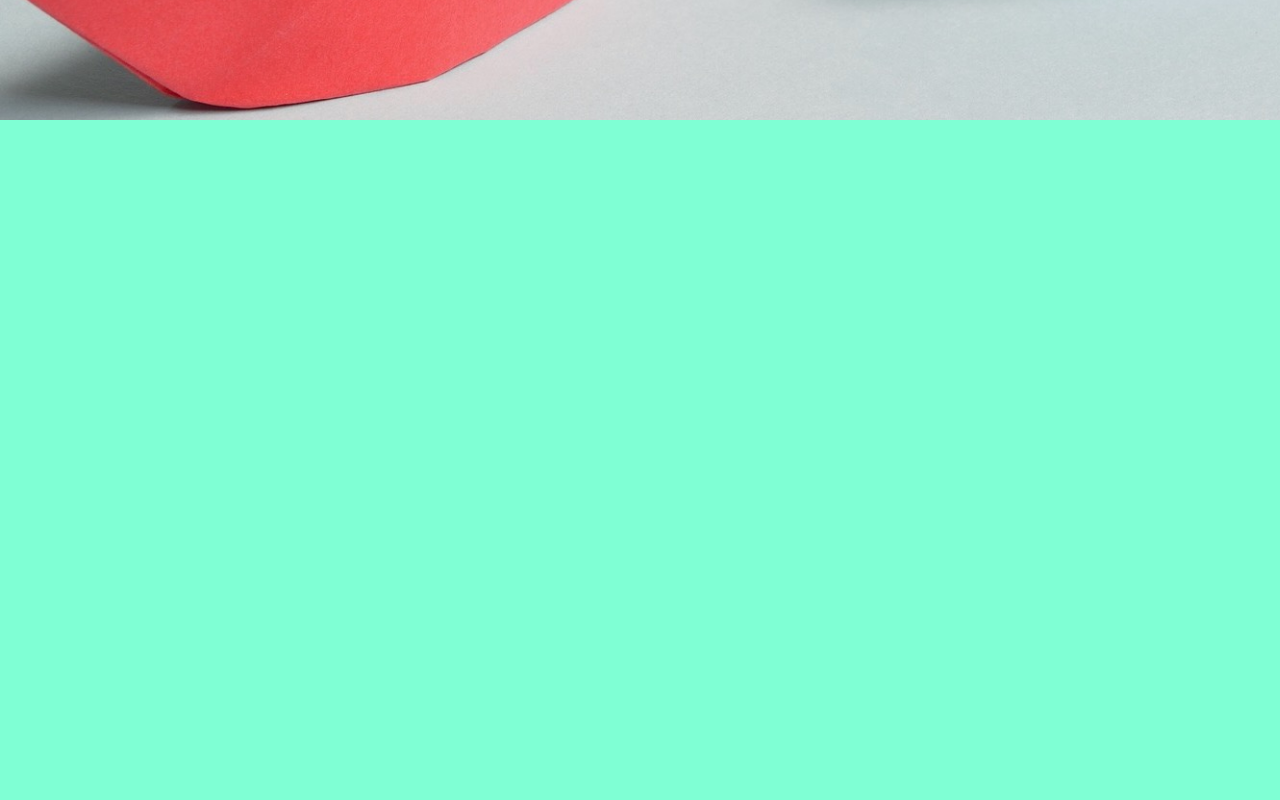
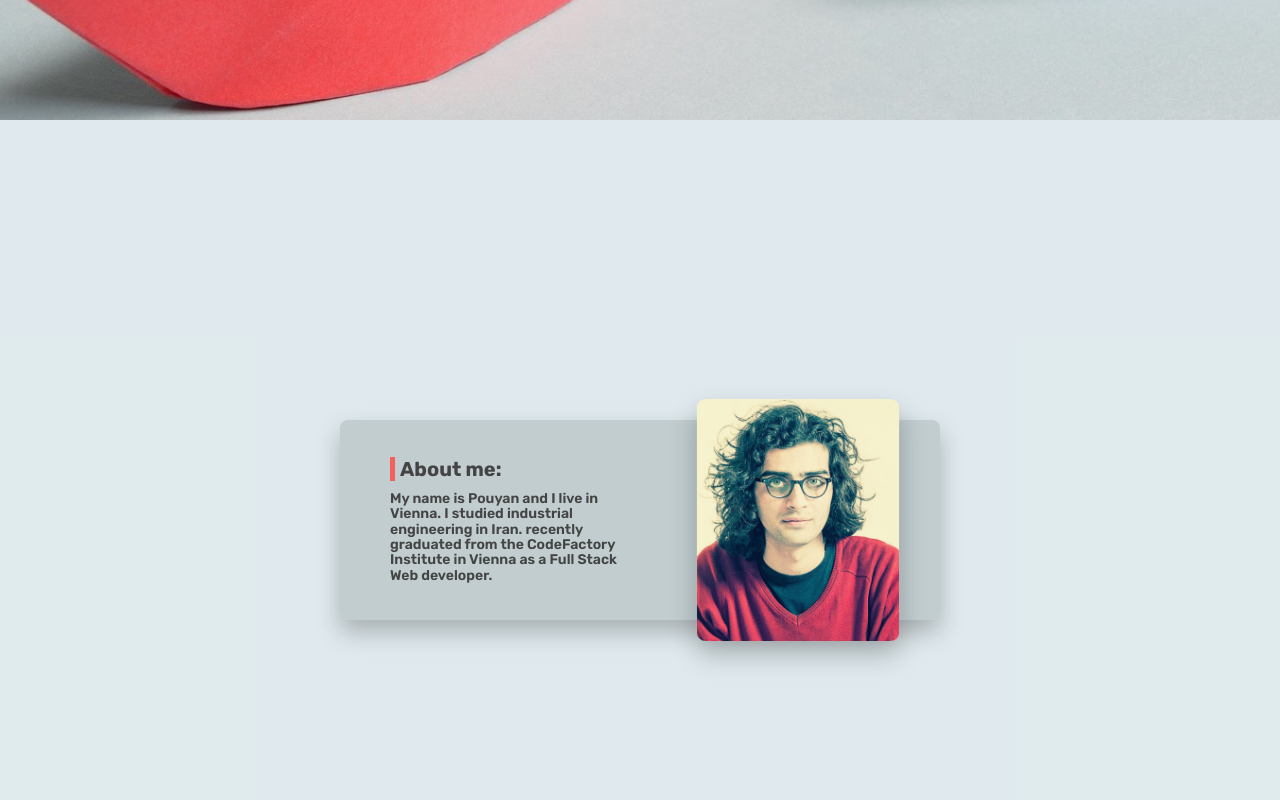
Before and after one commit to puoyan/react-portfolio-v3, a React (Create React App) app: page / in a window 1280 px wide. Shown: the part 680-1480 px from the top of the page. Built offline with nearby package versions, Linux system fonts and the light colour scheme.

Commit message:
about section  added

```diff
--- a/public/index.html
+++ b/public/index.html
@@ -18,6 +18,7 @@
         margin: 0;
         padding: 0;
         scroll-behavior: smooth;
+        box-sizing: border-box;
       }
 
       html {
--- a/src/App.scss
+++ b/src/App.scss
@@ -5,7 +5,7 @@
   .sections {
     width: 100%;
     // height: calc(100vh - 7rem);
-    background-color: tomato;
+    background-color: none;
     position: relative;
     top: 0;
     scroll-behavior: smooth;
--- a/src/components/About/About.jsx
+++ b/src/components/About/About.jsx
@@ -1,5 +1,21 @@
 import "./About.scss";
 
 export default function About() {
-  return <div className="about" id="about"></div>;
+  return (
+    <div className="about" id="about">
+      <div className="container">
+        <div className="text">
+          <h4>
+            About me: <menu type="toolbar"></menu>
+          </h4>
+          <p>
+            My name is Pouyan and I live in Vienna. I studied industrial
+            engineering in Iran. recently graduated from the CodeFactory
+            Institute in Vienna as a Full Stack Web developer.
+          </p>
+        </div>
+        <img src="assets/imgs/pouyan.jpeg" alt="" />
+      </div>
+    </div>
+  );
 }
--- a/src/components/About/About.scss
+++ b/src/components/About/About.scss
@@ -1,3 +1,45 @@
+@import "../../global.scss";
 .about {
-  background-color: aquamarine;
+  background-color: #dce8ece0;
+  display: flex;
+  justify-content: center;
+  align-items: center;
+
+  .container {
+    width: 60rem;
+    height: 20rem;
+    background-color: #a7b4b488;
+    padding: 3rem 5rem;
+    border-radius: 8px;
+    position: relative;
+    box-shadow: 0 12px 24px rgba(0, 0, 0, 0.25);
+
+    display: flex;
+    align-items: center;
+
+    gap: 8rem;
+    img {
+      height: 22rem;
+      border-radius: 8px;
+      transform: scale(1.1);
+      box-shadow: 0 12px 24px rgba(0, 0, 0, 0.25);
+    }
+
+    .text {
+      h4 {
+        color: #444;
+        font-size: 2rem;
+        margin-bottom: 1rem;
+        border-left: 0.5rem solid $color-primary;
+        padding-left: 0.5rem;
+        display: inline-block;
+      }
+      p {
+        font-size: 1.4rem;
+        line-height: 1.1;
+        color: #444;
+        font-weight: 600;
+      }
+    }
+  }
 }
--- a/src/components/Header/Header.scss
+++ b/src/components/Header/Header.scss
@@ -5,7 +5,7 @@
   background-size: cover;
   display: flex;
   align-items: center;
-  justify-content: start;
+  // justify-content: start;
   .hero {
     margin-left: 12rem;
     margin-bottom: 16rem;
@@ -31,7 +31,7 @@
     btn:visited {
       display: inline-block;
       text-decoration: none;
-      font-size: 2rem;
+      font-size: 1.5rem;
       font-weight: 600;
       padding: 1.2rem 2rem;
       border-radius: 6px;
@@ -48,7 +48,7 @@
       color: #fff;
       margin-right: 1rem;
       margin-top: 1rem;
-      margin-left: -2rem
+      margin-left: -2rem;
     }
 
     .btn--full:hover,
@@ -60,7 +60,6 @@
     .btn--outline:visited {
       background-color: #fff;
       color: #555;
-
     }
 
     .btn--outline:hover,
@@ -69,7 +68,6 @@
 
       /* border: 3px solid #fff; */
 
-
       box-shadow: inset 0 0 0 3px $color-tertiary;
     }
   }
```
Also changed, not shown: public/assets/imgs/pouyan.jpeg (added).
